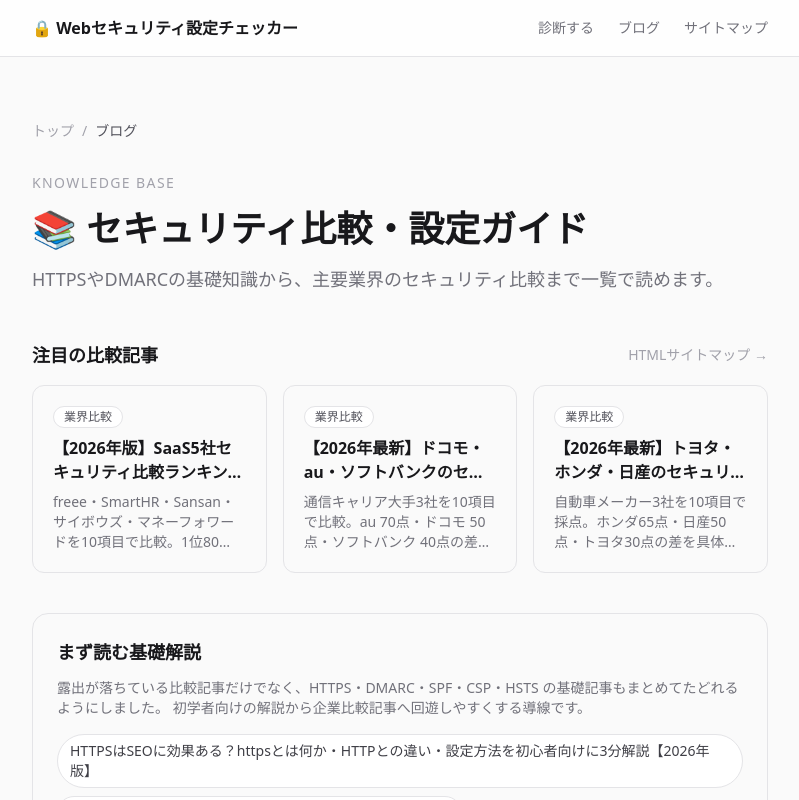
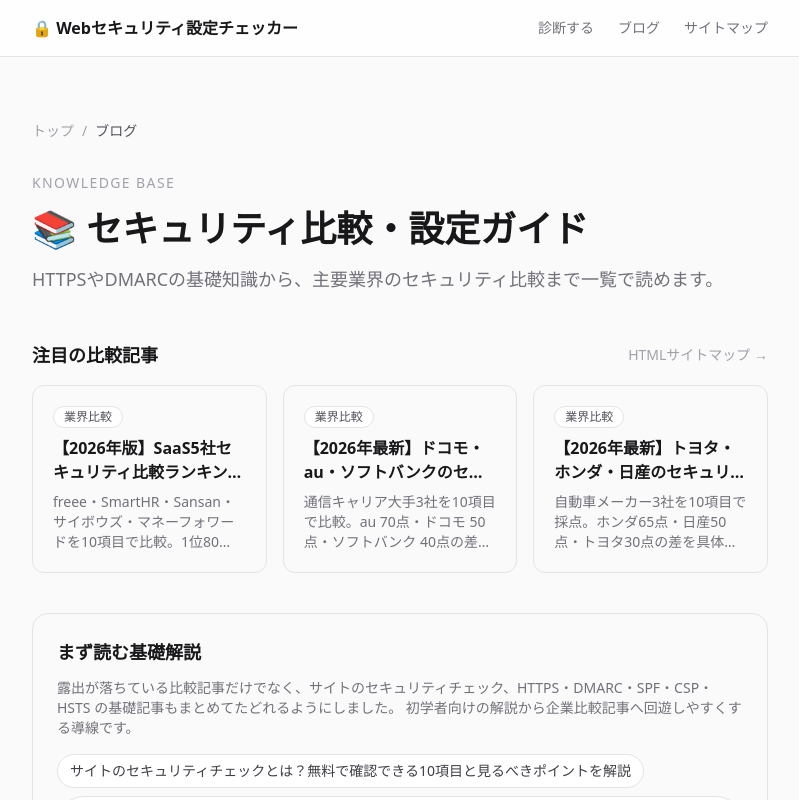
Before and after one commit to okkuso/security-checker, a Next.js app: page /blog in a window 1280 px wide. Shown: the top 800 px of the page, without its empty margins (240-1039 px from the left). Built offline with nearby package versions, Linux system fonts and the light colour scheme.

Commit message:
Add security check guide for SEO recovery

```diff
--- a/src/app/blog/page.tsx
+++ b/src/app/blog/page.tsx
@@ -18,7 +18,7 @@ export const metadata: Metadata = {
 };
 
 const featuredSlugs = ["compare-saas", "compare-telecom", "compare-automobile"];
-const foundationSlugs = ["what-is-https", "what-is-dmarc", "what-is-spf", "what-is-csp", "what-is-hsts"];
+const foundationSlugs = ["site-security-check-guide", "what-is-https", "what-is-dmarc", "what-is-spf", "what-is-csp", "what-is-hsts"];
 
 function getBreadcrumbJsonLd() {
   return {
@@ -107,7 +107,7 @@ export default function BlogPage() {
       <section className="mb-10 rounded-2xl border border-zinc-200 bg-zinc-50 p-6">
         <h2 className="text-lg font-semibold text-zinc-900 mb-3">まず読む基礎解説</h2>
         <p className="text-sm text-zinc-500 mb-4">
-          露出が落ちている比較記事だけでなく、HTTPS・DMARC・SPF・CSP・HSTS の基礎記事もまとめてたどれるようにしました。
+          露出が落ちている比較記事だけでなく、サイトのセキュリティチェック、HTTPS・DMARC・SPF・CSP・HSTS の基礎記事もまとめてたどれるようにしました。
           初学者向けの解説から企業比較記事へ回遊しやすくする導線です。
         </p>
         <div className="flex flex-wrap gap-2">
--- a/src/app/page.tsx
+++ b/src/app/page.tsx
@@ -335,7 +335,7 @@ export default function Home() {
           </Link>
         </div>
         <div className="flex flex-wrap gap-2">
-          {["what-is-https", "what-is-dmarc", "what-is-spf", "what-is-csp", "what-is-hsts"].map((slug) => {
+          {["site-security-check-guide", "what-is-https", "what-is-dmarc", "what-is-spf", "what-is-csp", "what-is-hsts"].map((slug) => {
             const article = articles.find((a) => a.slug === slug);
             if (!article) return null;
             return (
--- a/src/app/site-map/page.tsx
+++ b/src/app/site-map/page.tsx
@@ -19,8 +19,8 @@ export const metadata: Metadata = {
   },
 };
 
-const featuredSlugs = ["compare-saas", "compare-telecom", "compare-automobile", "what-is-https"];
-const foundationalSlugs = ["what-is-https", "what-is-hsts", "what-is-csp", "what-is-spf", "what-is-dmarc"];
+const featuredSlugs = ["site-security-check-guide", "compare-saas", "compare-telecom", "what-is-https"];
+const foundationalSlugs = ["site-security-check-guide", "what-is-https", "what-is-hsts", "what-is-csp", "what-is-spf", "what-is-dmarc"];
 
 const featuredArticles = featuredSlugs
   .map((slug) => articles.find((article) => article.slug === slug))
--- a/src/content/articles.ts
+++ b/src/content/articles.ts
@@ -3712,6 +3712,102 @@ ${cta}
 ${cta}
 `
   },
+  {
+    slug: "site-security-check-guide",
+    title: "サイトのセキュリティチェックとは？無料で確認できる10項目と見るべきポイントを解説",
+    description: "サイトのセキュリティチェックで何を見ればよいかを初心者向けに解説。HTTPS、SSL証明書、セキュリティヘッダー、SPF、DMARCの確認ポイントと無料診断の使い方をまとめました。",
+    publishedAt: "2026-04-21",
+    updatedAt: "2026-04-21",
+    category: "Web基礎",
+    tags: ["サイト セキュリティチェック", "SSLチェック", "セキュリティヘッダー", "DMARC", "HTTPS"],
+    content: `
+<h2>サイトのセキュリティチェックとは？</h2>
+<p>サイトのセキュリティチェックとは、<strong>Webサイトが最低限の安全設定をできているか</strong>を確認することです。脆弱性診断のようにアプリ内部まで深く調べるものではなく、まずは公開情報から<strong>設定漏れや初歩的な弱点</strong>を見つける入口として使われます。</p>
+<p>特に「SSLチェックをしたい」「セキュリティヘッダーを見たい」「DMARC設定があるか知りたい」という場面では、公開情報ベースの簡易チェックでも十分に役立ちます。</p>
+
+<h2>まず確認したい10項目</h2>
+<p>当サイトでは、次の10項目をまとめて確認できます。</p>
+<ul>
+  <li><strong>HTTPS対応</strong>：HTTPではなくHTTPSで安全に通信できるか</li>
+  <li><strong>SSL証明書</strong>：証明書が有効か、期限切れでないか</li>
+  <li><strong>HSTS</strong>：HTTPS接続をブラウザに強制できているか</li>
+  <li><strong>CSP</strong>：XSS対策として読み込み元を制御しているか</li>
+  <li><strong>X-Content-Type-Options</strong>：MIME sniffingを防げるか</li>
+  <li><strong>X-Frame-Options</strong>：クリックジャッキング対策があるか</li>
+  <li><strong>Referrer-Policy</strong>：参照元情報を出しすぎていないか</li>
+  <li><strong>Permissions-Policy</strong>：ブラウザ機能の権限を制御しているか</li>
+  <li><strong>SPF</strong>：送信ドメイン認証の基本設定があるか</li>
+  <li><strong>DMARC</strong>：なりすましメール対策の方針を公開しているか</li>
+</ul>
+
+<h2>なぜこのチェックが必要なのか</h2>
+<p>Webサイトは見た目が正常でも、ヘッダーやDNS設定が抜けていることが少なくありません。例えば次のような状態はよくあります。</p>
+<ul>
+  <li>HTTPS化はしているが<strong>HSTSが未設定</strong></li>
+  <li>問い合わせフォームはあるのに<strong>DMARCが未設定</strong></li>
+  <li>WordPressや外部タグを使っていて<strong>CSPが未整備</strong></li>
+  <li>運用担当が変わった影響で<strong>SSL証明書更新漏れ</strong>が起きる</li>
+</ul>
+<p>こうした問題は、事故が起きてから気づくより、定期的に公開設定を見直した方がはるかに低コストです。</p>
+
+<h2>無料の簡易チェックで分かること、分からないこと</h2>
+<p>公開情報ベースの診断で分かるのは、主に<strong>設定の有無</strong>です。一方で、サーバー内部の脆弱性や認証バイパス、アプリの実装不備までは分かりません。</p>
+<ul>
+  <li><strong>分かること</strong>：HTTPS、SSL証明書、主要セキュリティヘッダー、SPF、DMARC</li>
+  <li><strong>分からないこと</strong>：SQLインジェクション、認可不備、管理画面の脆弱性、内部設定ミス</li>
+</ul>
+<p>つまり、無料チェックは<strong>最初の棚卸し</strong>として有効で、その後に必要なら専門的な脆弱性診断へ進むのが現実的です。</p>
+
+<h2>チェック結果で特に見るべきポイント</h2>
+<h3>1. HTTPSとSSL証明書</h3>
+<p>まずは通信の暗号化ができているかを確認します。HTTPS未対応や証明書エラーは、ユーザー離脱だけでなくSEOにも悪影響があります。詳しくは <a href="/blog/what-is-https">HTTPSとは何かの解説</a> も参考になります。</p>
+
+<h3>2. セキュリティヘッダー</h3>
+<p>HSTS、CSP、X-Frame-Options などのヘッダーは、公開サイトの基本防御です。特に<strong>HSTSとCSP</strong>は差が出やすく、企業サイトでも未設定が珍しくありません。</p>
+
+<h3>3. メール認証（SPF / DMARC）</h3>
+<p>コーポレートサイトやサービスサイトでは、ドメインの信頼性を守るためにSPFやDMARCの確認が重要です。DMARC未設定だと、なりすましメール対策が弱い状態になりやすくなります。</p>
+
+<h2>どんな人に向いている？</h2>
+<ul>
+  <li>自社サイトの公開設定をざっと確認したい担当者</li>
+  <li>営業前に見込み客サイトの安全設定を把握したい人</li>
+  <li>制作会社やフリーランスで納品前チェックをしたい人</li>
+  <li>「SSLチェック」「セキュリティヘッダーチェック」をすぐ試したい人</li>
+</ul>
+
+<h2>無料でサイトのセキュリティチェックをする方法</h2>
+<ol>
+  <li>トップページでチェックしたいURLを入力する</li>
+  <li>HTTPS、SSL、ヘッダー、SPF、DMARCの結果を見る</li>
+  <li>不足があれば関連記事から設定方法を確認する</li>
+</ol>
+<p>まずは <a href="/">トップページの無料診断</a> から試してみてください。</p>
+
+<h2>関連記事</h2>
+<ul>
+  <li><a href="/blog/what-is-https">HTTPSとは？SEO効果・設定方法を解説</a></li>
+  <li><a href="/blog/what-is-hsts">HSTSとは？設定しないとどうなる？</a></li>
+  <li><a href="/blog/what-is-csp">CSPとは？XSS対策の基本を解説</a></li>
+  <li><a href="/blog/what-is-dmarc">DMARCとは？なりすましメール対策を解説</a></li>
+</ul>
+${cta}
+`,
+    faq: [
+      {
+        question: "サイトのセキュリティチェックでは何を確認すればいいですか？",
+        answer: "まずは HTTPS、SSL証明書、HSTS、CSP、X-Frame-Options、SPF、DMARC など、公開情報から確認できる基本設定を見ます。",
+      },
+      {
+        question: "無料チェックで脆弱性診断の代わりになりますか？",
+        answer: "代わりにはなりません。無料チェックは設定漏れの把握に向いた入口で、アプリ内部の脆弱性までは分かりません。",
+      },
+      {
+        question: "SSLチェックやDMARC確認もこのサイトでできますか？",
+        answer: "はい。HTTPSとSSL証明書の状態、主要なセキュリティヘッダー、SPF・DMARCの有無をまとめて確認できます。",
+      },
+    ]
+  },
 ];
 
 export function getArticleBySlug(slug: string): Article | undefined {
```
Also changed, not shown: reports/seo-daily-2026-04-21.json (added, +27 -0 lines).
